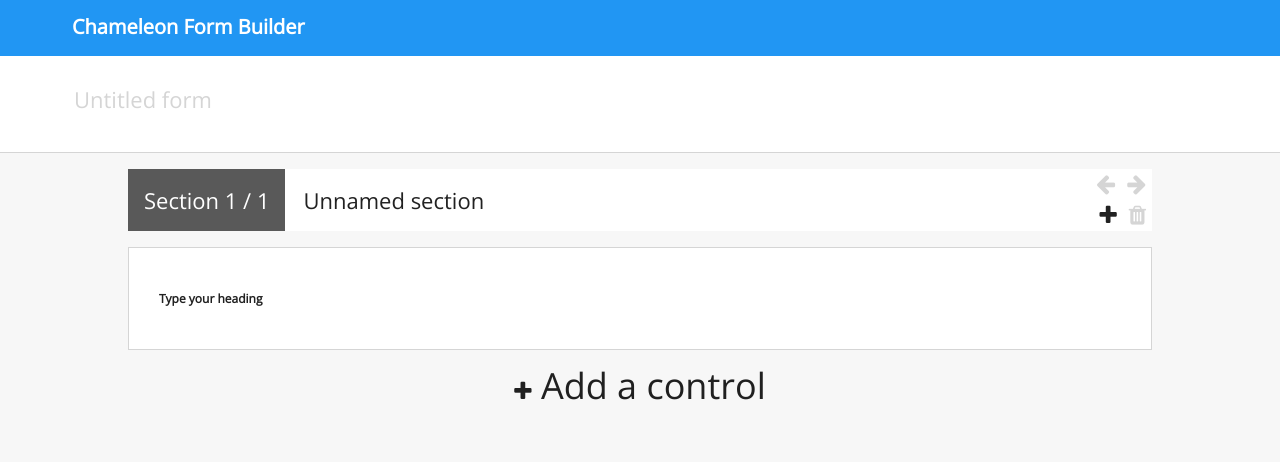
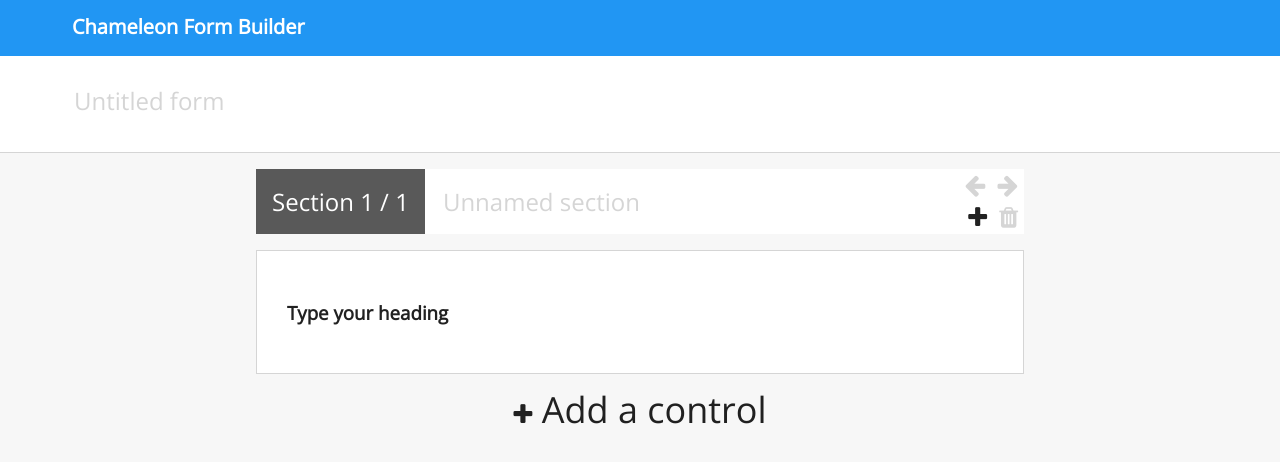
Before and after one commit to markw13a/form-hackathon, a React (Create React App) app: page / in a window 1280 px wide. Shown: the top 462 px of the page. Built offline with nearby package versions, Linux system fonts and the light colour scheme.

Commit message:
Font and layout changes

```diff
--- a/src/style/main.scss
+++ b/src/style/main.scss
@@ -1,8 +1,12 @@
-$large_font: 22px;
+$medium_font: 1.5rem;
+$large_font: 2.25rem;
 $disabled_colour: #d5d5d5;
 
-html {background: #F7F7F7 }
-body * { font-family: 'Open Sans', sans-serif; font-size:12px; color:#000000DE;}
+html {
+    background: #F7F7F7;
+    font-size: 16px;
+}
+body * { font-family: 'Open Sans', sans-serif; color:#000000DE;}
 
 .icon {font-size:16px; cursor: pointer;}
 .field input, .field select {border:1px solid #D5D5D5; padding:5px}
@@ -30,22 +34,22 @@
     line-height: 96px;
     background-color: #fff;
     padding: 0 72px;
-
-    .default {
-        color: #D5D5D5;
-    }
+}
+.default {
+    color: #D5D5D5;
 }
 .section-title {
     display: flex;
     flex-direction: row;
     background-color: #fff;
     margin: 0 auto;
-    width: 80%;
+    width: 60%;
+    min-width: 700px;
 
     .current-section {
         color: #fff;
         background-color: #595959;
-        font-size: $large_font;
+        font-size: $medium_font;
         padding: 1rem;
     }
 
@@ -66,7 +70,7 @@
             background: none;
 
             i {
-                font-size: $large_font;
+                font-size: $medium_font;
             }
 
             &:disabled {
@@ -83,12 +87,12 @@
         margin-left: 1rem;
 
         input {
-            font-size: $large_font;
+            font-size: $medium_font;
             border: none;
         }
     }
 }
-#form-name { font-size: $large_font; border:0 none; margin:0 }
+#form-name { font-size: $medium_font; border:0 none; margin:0 }
 
 /* Edit mode */
 .field {background:#fff; border:1px solid #D5D5D5; padding:30px}
@@ -103,7 +107,7 @@
     button {
         cursor: pointer;
         border: none; background:none; font-size:36px;
-        .icon {font-size: $large_font;}
+        .icon {font-size: $medium_font;}
     }
 }
 
@@ -123,7 +127,7 @@
 .required label {
     text-align:left;
     cursor: pointer;
-    text-indent: -60px;
+    text-indent: -75px;
     width: 40px;
     height: 20px;
     background: grey;
@@ -160,7 +164,8 @@
 
 .section {
     margin: 0 auto;
-    width:80%;
+    width: 60%;
+    min-width: 700px;
 }
 .display-mode {
    position: relative;
```
